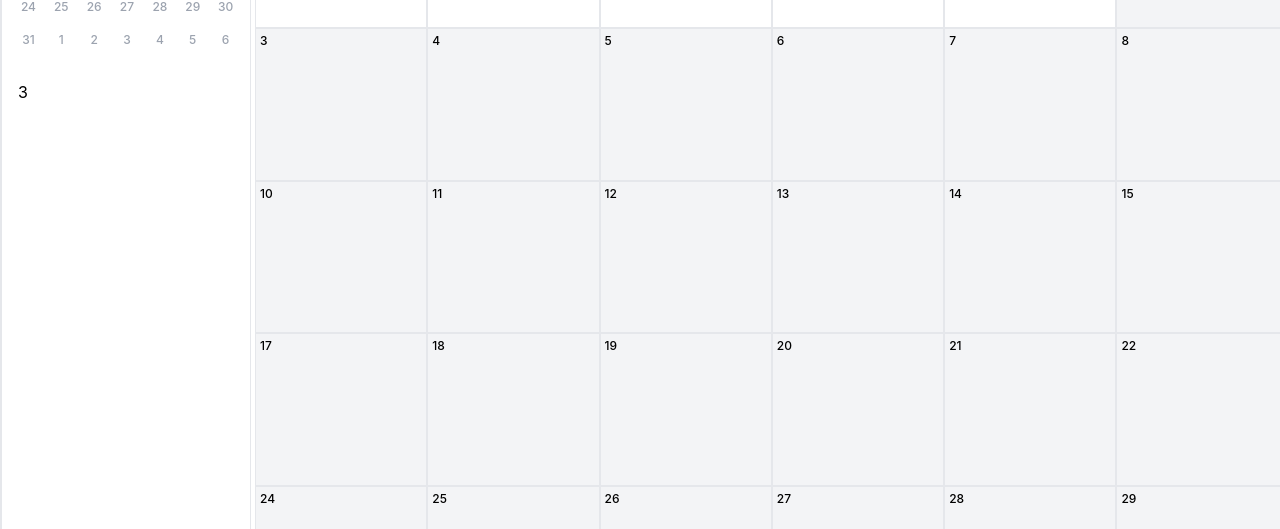
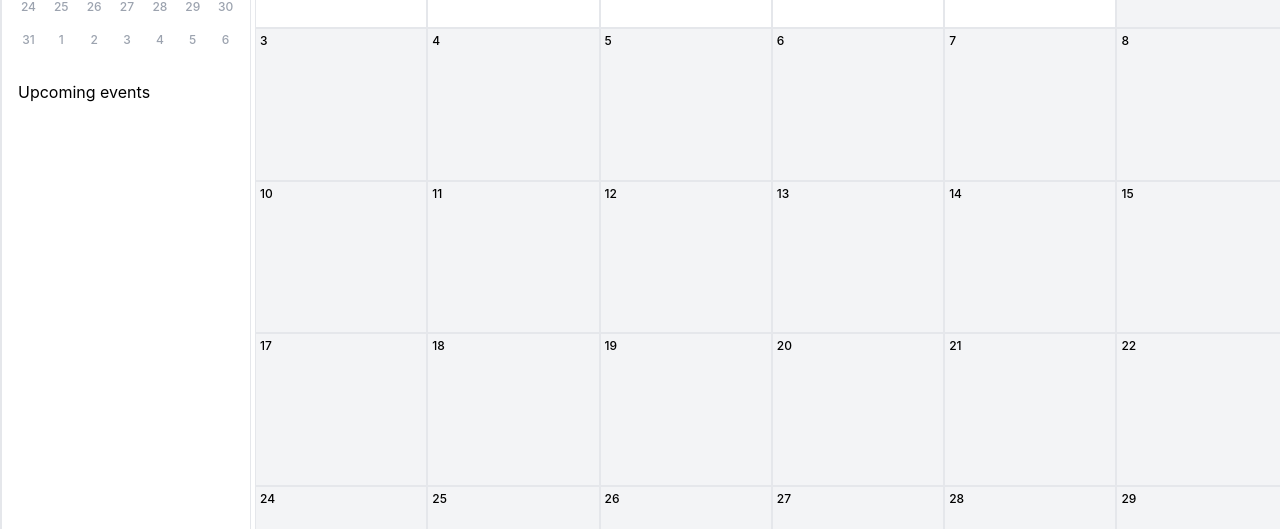
Before and after one commit to lindychi/frontend-bootcamp, a React (Create React App) app: page / in a window 1280 px wide. Shown: the part 230-759 px from the top of the page. Built offline with nearby package versions, Linux system fonts and the light colour scheme.

Commit message:
month정리

```diff
--- a/src/App.tsx
+++ b/src/App.tsx
@@ -20,13 +20,12 @@ function App() {
   );
 
   return (
-    <div className="calendar flex justify-start w-[1465px] rounded-md h-auto border solid rgba(157, 158, 159, 0.60)">
+    <div className="calendar flex justify-start w-[1465px] rounded-md h- auto border solid rgba(157, 158, 159, 0.60)">
       {/* 미니 캘린더 */}
       <div className="sidebar flex-col w-[250px] border solid rgba(157, 158, 159, 0.60)">
         <div className="month_s flex-col w-[250px] h-[47px] py-[10px] px-[16px] font-medium">
           {getMonthString(12)}
         </div>
-        {/* 미니캘린더 요일 */}
         <div className="day-s flex items-center justify-between w-[250px] h-[33px] p-[10px]">
           {dayList.map(({ short }, index) => (
             <div
@@ -61,11 +60,10 @@ function App() {
         </div>
         {/* 미니캘린더 하단*/}
         <div className="schedule w-[250px] h-[409px] py-[10px] px-[16px] gap-[10px]">
-          3
+          Upcoming events
         </div>
       </div>
 
-      {/* 메인 캘린더*/}
       <div className="content">
         {/* 상단 헤더 */}
         <div className="content_top flex w-[1214px] h-[77px] p-[16px] justify-between border solid rgba(157, 158, 159, 0.60)">
@@ -108,8 +106,8 @@ function App() {
           </div>
         </div>
 
-        {/* 찐달력         */}
-        <div className="day flex items-center justify-between w-100% h-[24px]">
+        {/* 빅달력_요일 */}
+        <div className="mediumDay flex items-center justify-between w-100% h-[24px]">
           {dayList.map(({ medium }, index) => (
             <div
               key={index}
@@ -119,8 +117,8 @@ function App() {
             </div>
           ))}
         </div>
-
-        <div className="dates w-[1214px] h-[923px] grid grid-cols-7 py-[3px] px-[4px]">
+        {/* 빅달력_날짜    */}
+        <div className="mediumDates w-[1214px] h-[923px] grid grid-cols-7 py-[3px] px-[4px]">
           {targetCalendarDates.map((date: Date) => (
             <div
               key={date.getTime()} // 각 날짜에 대한 고유한 key
```
